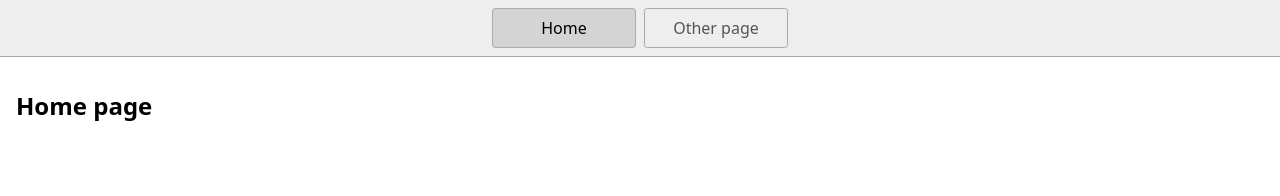
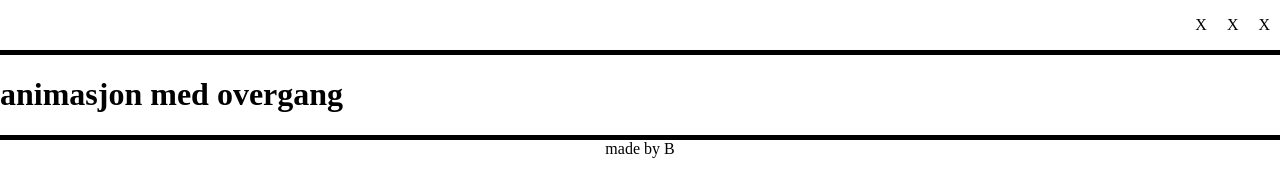
Before and after one commit to Benedictekoder/project_animation, a website: page index.html in a window 1280 px wide. Drawn offline with Linux system fonts and the light colour scheme.

Commit message:
added prep css and html

```diff
--- a/index.html
+++ b/index.html
@@ -1,23 +1,29 @@
 <!DOCTYPE html>
 <html lang="en">
   <head>
-    <title>Home</title>
+    <title>Project Animation</title>
     <meta charset="UTF-8" />
     <meta name="viewport" content="width=device-width" />
-    <!--
-      Need a visual blank slate?
-      Remove all code in `styles.css`!
-    -->
     <link rel="stylesheet" href="styles.css" />
     <script type="module" src="script.js"></script>
   </head>
+
   <body>
-    <nav>
-      <a href="/" aria-current="page">Home</a>
-      <a href="/page2.html">Other page</a>
-    </nav>
+    <header>
+      <nav>
+        <ul>
+          <a>X</a>
+          <a>X</a>
+          <a>X</a>
+        </ul>
+      </nav>
+    </header>
+
     <main>
-      <h1>Home page</h1>
+     <h1>animasjon med overgang</h1>
     </main>
+
+    <footer>made by B</footer>
+
   </body>
 </html>
--- a/styles.css
+++ b/styles.css
@@ -1,46 +1,30 @@
-* {
-  box-sizing: border-box;
+/*External CSS*/
+/*body is a CSS Selector*/
+/*{}indicates a CSS Declaration*/
+body{
+  /*property: value; is a CSS Rule*/
+  margin: 0;
 }
 
-body {
-  margin: 0;
-  font-family: system-ui, sans-serif;
-  color: black;
-  background-color: white;
+
+header{
+  border-bottom: 5px solid black;
 }
 
-nav {
+ul{
   display: flex;
-  flex-wrap: wrap;
+  flex-direction: row;
+  justify-content: end;
   align-items: center;
-  justify-content: center;
-  padding: 0.5rem;
-  gap: 0.5rem;
-  border-bottom: solid 1px #aaa;
-  background-color: #eee;
+  list-style-type: none;
+  gap: 20px;
+  padding: 0 10px;
 }
 
-nav a {
-  display: inline-block;
-  min-width: 9rem;
-  padding: 0.5rem;
-  border-radius: 0.2rem;
-  border: solid 1px #aaa;
-  text-align: center;
-  text-decoration: none;
-  color: #555;
+
+
+footer{
+  border-top: 5px solid black;
+  display: flex;
+  justify-content: center;
 }
-
-nav a[aria-current='page'] {
-  color: #000;
-  background-color: #d4d4d4;
-}
-
-main {
-  padding: 1rem;
-}
-
-h1 {
-  font-weight: bold;
-  font-size: 1.5rem;
-}
```
Also changed, not shown: 1 other file.
